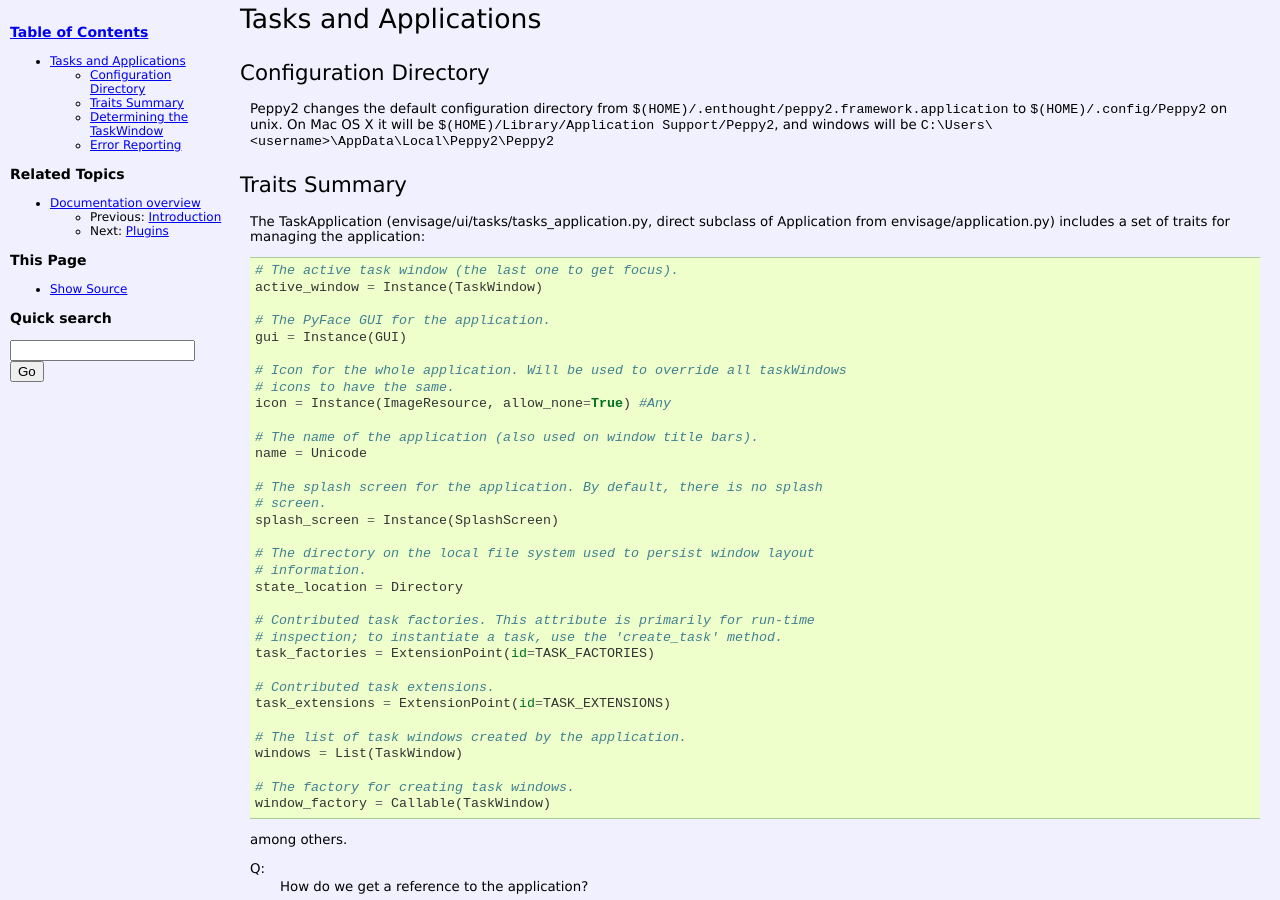
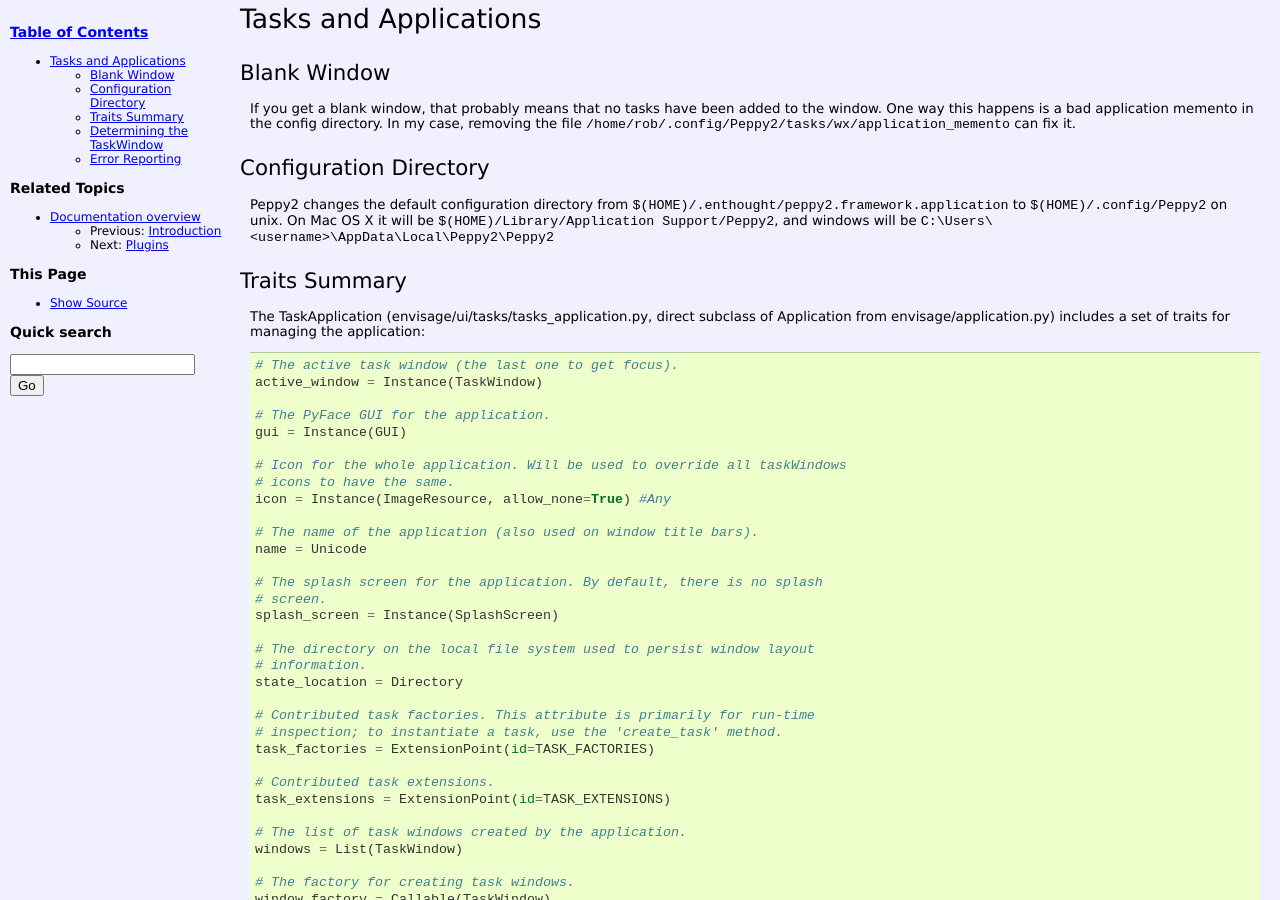
Before and after one commit to robmcmullen/omnivore, a Sphinx documentation site: the page built from docs/tasks_and_applications.rst, in a window 1280 px wide and 900 px high. Built offline with Sphinx 7.4.7, drawn with Linux system fonts in a browser that asks for light colours; the version number could not be read and is left out.

Commit message:
Added info about empty windows

```diff
--- a/docs/tasks_and_applications.rst
+++ b/docs/tasks_and_applications.rst
@@ -1,6 +1,15 @@
 ======================
 Tasks and Applications
 ======================
+
+Blank Window
+============
+
+If you get a blank window, that probably means that no tasks have
+been added to the window.  One way this happens is a bad application
+memento in the config directory.  In my case, removing the file
+:file:`/home/rob/.config/Peppy2/tasks/wx/application_memento` can fix it.
+
 
 Configuration Directory
 =======================
```
